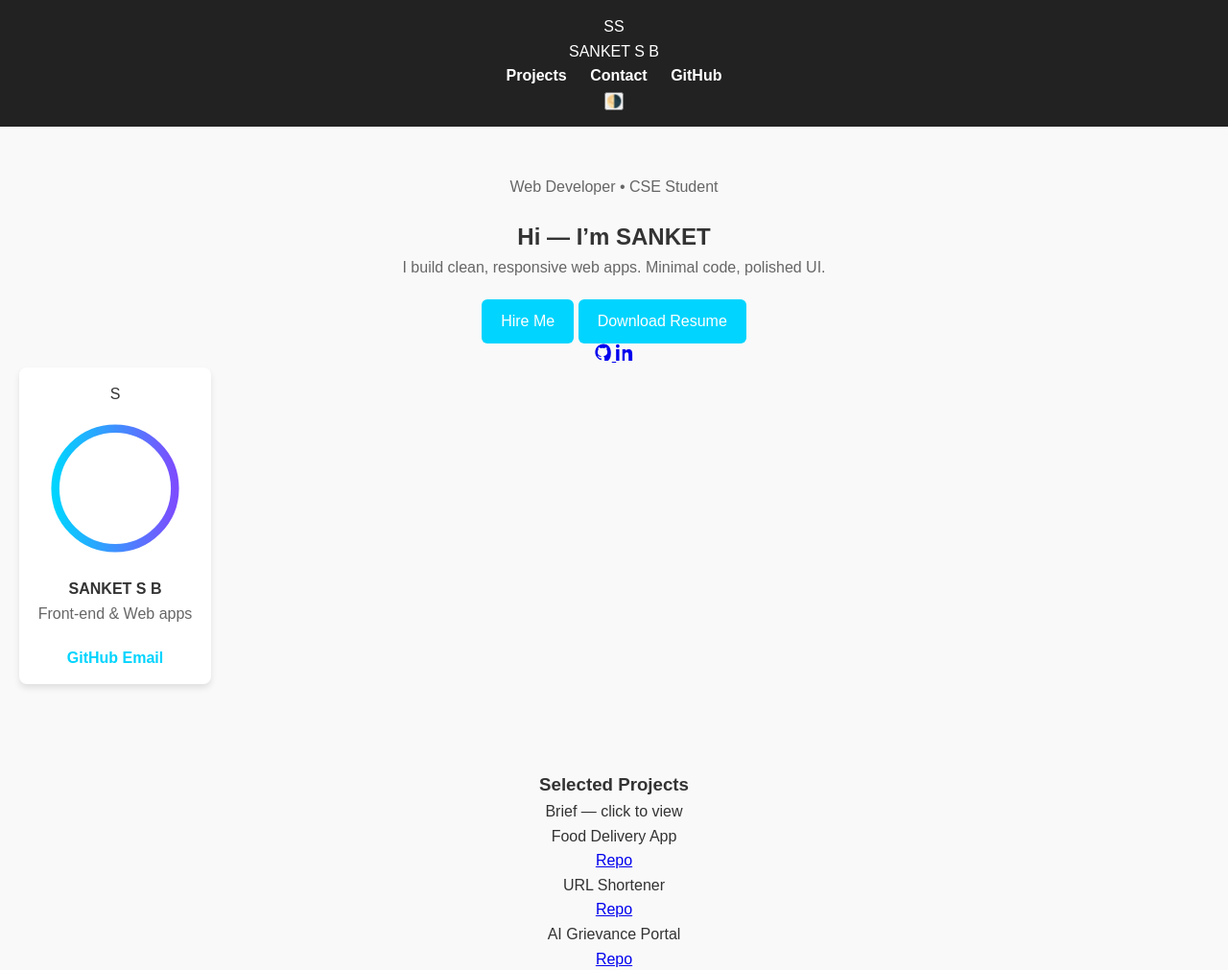
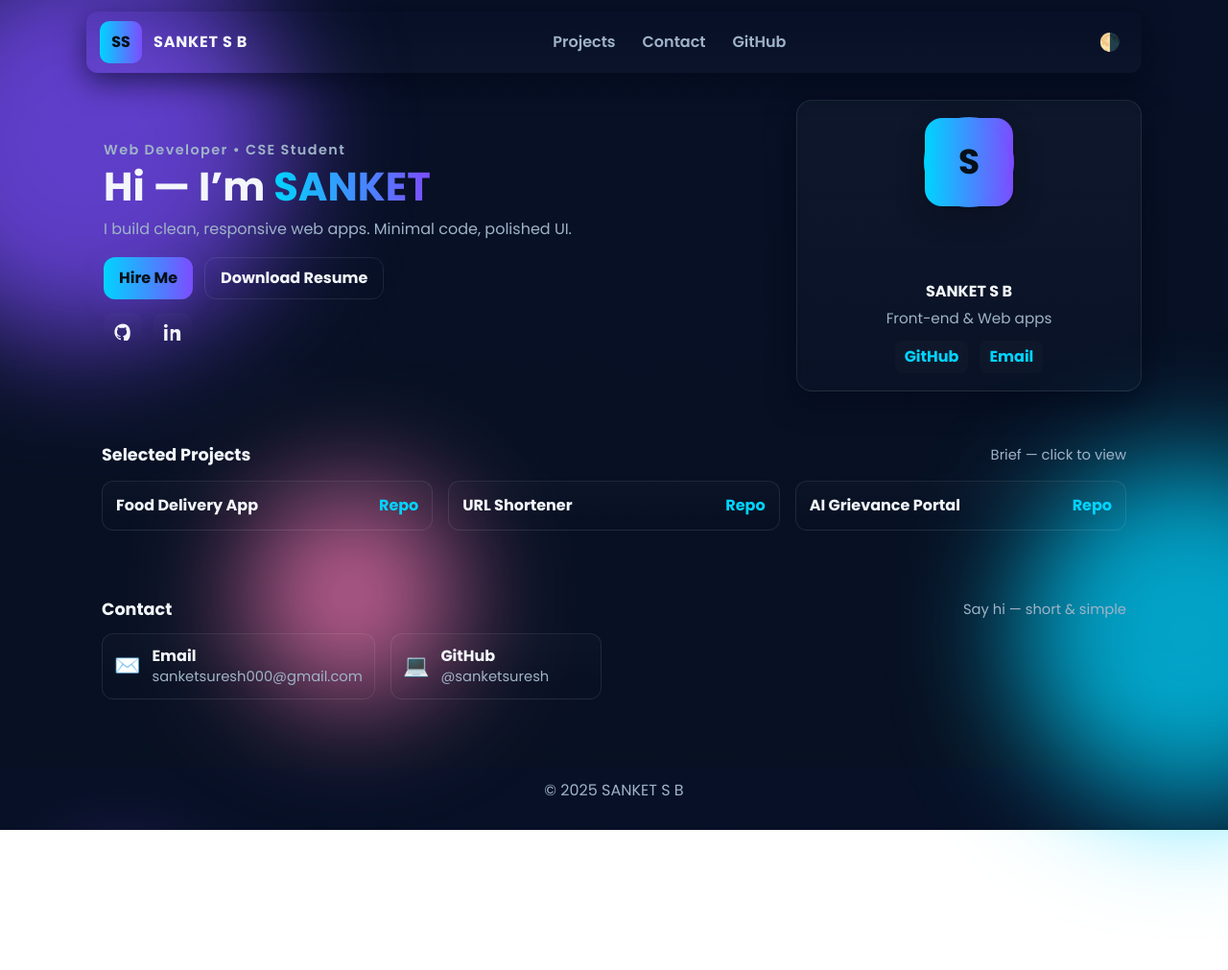
Before and after one commit to sanketsuresh/portfolio, a plain HTML site: page index.html in a window 1280 px wide. Shown: the top 1011 px of the page at 96% size. After the commit the page ends 865 px from the top, so only its background shows below. Drawn offline with Linux system fonts and the light colour scheme.

Commit message:
style.css

```diff
--- a/style.css
+++ b/style.css
@@ -1,116 +1,129 @@
-/* Basic Reset */
-* { margin: 0; padding: 0; box-sizing: border-box; font-family: Arial, sans-serif; }
-
-/* Body */
-body {
-  background: #f9f9f9;
-  color: #333;
-  line-height: 1.6;
+:root{
+  --bg-1: #071026;
+  --bg-2: #081122;
+  --card: rgba(255,255,255,0.06);
+  --glass: rgba(255,255,255,0.05);
+  --text: #f3f7fb;
+  --muted: #9fb3c8;
+  --accent-a: #00d4ff;
+  --accent-b: #7c4dff;
+  --glass-border: rgba(255,255,255,0.09);
+  --shadow: 0 10px 30px rgba(2,6,23,0.6);
+  --radius: 14px;
+  --gap: 18px;
+  font-size: 16px;
+}
+:root[data-theme="light"]{
+  --bg-1: #f7fbff;
+  --bg-2: #eef6ff;
+  --card: rgba(10,14,20,0.03);
+  --glass: rgba(255,255,255,0.8);
+  --text: #071029;
+  --muted: #425a6e;
+  --glass-border: rgba(10,14,20,0.06);
+  --shadow: 0 8px 26px rgba(10,14,20,0.08);
 }
 
-/* Header */
-header {
-  background: #222;
-  color: #fff;
-  padding: 15px;
-  text-align: center;
-}
-header h1 {
-  margin-bottom: 10px;
-}
-nav a {
-  color: #fff;
-  text-decoration: none;
-  margin: 0 10px;
-  font-weight: bold;
-}
-nav a:hover {
-  color: #00d4ff;
-}
-.btn.resume {
-  background: #7c4dff;
-}
-.btn.resume:hover {
-  background: #5a36d6;
+/* base reset */
+*{box-sizing:border-box;margin:0;padding:0}
+html,body{height:100%}
+body{
+  font-family: 'Poppins', system-ui, -apple-system, 'Segoe UI', Roboto, Arial;
+  background: radial-gradient(1200px 600px at 10% 10%, rgba(124,77,255,0.08), transparent 10%),
+              radial-gradient(1000px 500px at 95% 90%, rgba(0,212,255,0.06), transparent 10%),
+              linear-gradient(180deg, var(--bg-1), var(--bg-2));
+  color:var(--text);
+  -webkit-font-smoothing:antialiased;
+  -moz-osx-font-smoothing:grayscale;
+  line-height:1.4;
+  padding-bottom:80px;
 }
 
+/* background blobs */
+.bg-blobs{position:fixed;inset:0;z-index:-1;pointer-events:none}
+.blob{position:absolute;border-radius:50%;filter:blur(60px);opacity:.75;mix-blend-mode:screen}
+.b1{width:420px;height:420px;background:#7c4dff;left:-120px;top:-80px;animation:move1 10s ease-in-out infinite}
+.b2{width:360px;height:360px;background:#00d4ff;right:-140px;bottom:-60px;animation:move2 12s ease-in-out infinite}
+.b3{width:220px;height:220px;background:#ff7ab6;left:20%;bottom:10%;animation:move3 14s ease-in-out infinite}
+@keyframes move1{0%{transform:translateY(0)}50%{transform:translateY(18px)}100%{transform:translateY(0)}}
+@keyframes move2{0%{transform:translateY(0)}50%{transform:translateY(-20px)}100%{transform:translateY(0)}}
+@keyframes move3{0%{transform:translateY(0)}50%{transform:translateY(12px)}100%{transform:translateY(0)}}
 
-/* Hero Section */
-.hero {
-  text-align: center;
-  padding: 50px 20px;
+/* topbar */
+.topbar{
+  position:sticky;top:12px;z-index:40;margin:12px auto;display:flex;align-items:center;justify-content:space-between;
+  width:min(1100px,94%);padding:10px 14px;background:linear-gradient(180deg,transparent,rgba(255,255,255,0.02));
+  border-radius:12px;
+  box-shadow:var(--shadow);
+  align-self:center;
 }
-.hero h2 {
-  font-size: 2.2rem;
-  margin-bottom: 10px;
+.brand{display:flex;align-items:center;gap:12px}
+.monogram{width:44px;height:44px;border-radius:10px;background:linear-gradient(90deg,var(--accent-a),var(--accent-b));display:flex;align-items:center;justify-content:center;font-weight:700;color:#061016}
+.name{font-weight:700;letter-spacing:0.8px}
+.topnav{display:flex;gap:12px;align-items:center}
+.topnav a{color:var(--muted);text-decoration:none;font-weight:600;padding:8px;border-radius:10px;transition:all .18s}
+.topnav a:hover{color:var(--text);background:var(--card)}
+.theme-btn{background:transparent;border:0;font-size:18px;cursor:pointer;padding:8px;border-radius:10px}
+
+/* hero */
+.hero{width:min(1100px,94%);margin:28px auto 0;display:grid;grid-template-columns:1fr 360px;gap:30px;align-items:center}
+.hero-left{padding:18px}
+.tag{font-weight:600;color:var(--muted);letter-spacing:0.1em;margin-bottom:8px;font-size:.9rem}
+.headline{font-size:2.6rem;line-height:1;margin:.1rem 0}
+.headline .accent{background:linear-gradient(90deg,var(--accent-a),var(--accent-b));-webkit-background-clip:text;background-clip:text;color:transparent}
+.lead{color:var(--muted);margin:12px 0 18px;max-width:60ch}
+.cta-row{display:flex;gap:12px;flex-wrap:wrap}
+.btn{display:inline-flex;align-items:center;gap:10px;padding:10px 16px;border-radius:12px;text-decoration:none;font-weight:700;cursor:pointer;transition:transform .18s,box-shadow .18s}
+.btn.primary{background:linear-gradient(90deg,var(--accent-a),var(--accent-b));color:#041018;box-shadow:0 8px 30px rgba(124,77,255,0.12)}
+.btn.ghost{background:transparent;color:var(--text);border:1px solid var(--glass-border)}
+.btn:hover{transform:translateY(-4px)}
+
+/* socials */
+.socials{display:flex;gap:12px;margin-top:14px}
+.socials a{display:inline-flex;align-items:center;justify-content:center;width:40px;height:40px;border-radius:10px;background:linear-gradient(180deg, rgba(255,255,255,0.02), transparent);color:var(--text);text-decoration:none;font-size:14px;transition:transform .18s}
+.socials a:hover{transform:translateY(-6px);filter:brightness(1.05)}
+
+/* hero-right card */
+.hero-right{display:flex;justify-content:center}
+.card{width:100%;background:linear-gradient(180deg, rgba(255,255,255,0.03), rgba(255,255,255,0.01));border-radius:16px;padding:18px;border:1px solid var(--glass-border);box-shadow:var(--shadow);backdrop-filter:blur(6px);transition:transform .18s}
+.avatar-ring{display:flex;align-items:center;gap:12px;justify-content:center;position:relative}
+.avatar{width:92px;height:92px;border-radius:18px;background:linear-gradient(90deg,var(--accent-a),var(--accent-b));display:flex;align-items:center;justify-content:center;color:#061018;font-weight:800;font-size:36px;box-shadow:0 10px 30px rgba(0,0,0,.28)}
+.ring{position:absolute;width:120px;height:120px;left:50%;transform:translateX(-50%);top:-14px;opacity:0.95}
+.card-title{text-align:center;margin-top:78px;font-weight:700}
+.card-sub{text-align:center;color:var(--muted);margin-top:6px;font-size:.95rem}
+.mini-links{display:flex;gap:12px;justify-content:center;margin-top:12px}
+.mini-links a{color:var(--accent-a);text-decoration:none;font-weight:700;padding:6px 10px;border-radius:8px;background:rgba(255,255,255,0.02)}
+
+/* section styles */
+.section{width:min(1100px,94%);margin:38px auto;padding:16px}
+.section-head{display:flex;align-items:center;justify-content:space-between;gap:12px}
+.section-head h3{font-size:1.1rem;font-weight:700}
+.small{font-size:.92rem}
+.muted{color:var(--muted)}
+
+/* projects */
+.projects-grid{display:grid;grid-template-columns:repeat(auto-fit,minmax(220px,1fr));gap:16px;margin-top:14px}
+.proj{background:linear-gradient(180deg, rgba(255,255,255,0.02), transparent);border-radius:12px;padding:14px;border:1px solid var(--glass-border);display:flex;align-items:center;justify-content:space-between;gap:12px;transition:transform .18s,box-shadow .18s}
+.proj:hover{transform:translateY(-8px);box-shadow:0 18px 40px rgba(2,6,23,0.6)}
+.proj-title{font-weight:700}
+.proj-links a{text-decoration:none;color:var(--accent-a);font-weight:700}
+
+/* contact */
+.contact-row{display:flex;gap:16px;flex-wrap:wrap;margin-top:12px}
+.contact-card{display:flex;gap:12px;align-items:center;background:linear-gradient(180deg, rgba(255,255,255,0.02), transparent);padding:12px;border-radius:12px;text-decoration:none;color:var(--text);border:1px solid var(--glass-border);min-width:220px;transition:transform .18s}
+.contact-card:hover{transform:translateY(-6px)}
+.ico{font-size:22px}
+.label{font-weight:700}
+.tiny{color:var(--muted);font-size:.92rem}
+
+/* footer */
+.footer{text-align:center;margin-top:28px;color:var(--muted);padding:30px 0}
+
+/* responsiveness */
+@media (max-width:920px){
+  .hero{grid-template-columns:1fr;gap:22px}
+  .hero-right{order:2}
+  .hero-left{order:1}
+  .topnav{display:none}
+  .card{margin-top:8px}
 }
-.hero p {
-  color: #666;
-  margin-bottom: 20px;
-}
-.btn {
-  display: inline-block;
-  padding: 10px 20px;
-  background: #00d4ff;
-  color: #fff;
-  text-decoration: none;
-  border-radius: 6px;
-}
-.btn:hover {
-  background: #009ecf;
-}
-
-/* Projects */
-#projects {
-  padding: 40px 20px;
-  text-align: center;
-}
-#projects h2 {
-  margin-bottom: 20px;
-}
-.projects {
-  display: flex;
-  justify-content: center;
-  gap: 15px;
-  flex-wrap: wrap;
-}
-.card {
-  background: #fff;
-  padding: 15px;
-  border-radius: 8px;
-  box-shadow: 0 4px 6px rgba(0,0,0,0.1);
-  width: 200px;
-}
-.card h3 {
-  margin-bottom: 10px;
-}
-.card a {
-  text-decoration: none;
-  color: #00d4ff;
-  font-weight: bold;
-}
-.card a:hover {
-  color: #009ecf;
-}
-
-/* Contact */
-#contact {
-  padding: 40px 20px;
-  text-align: center;
-}
-#contact a {
-  color: #00d4ff;
-  text-decoration: none;
-}
-#contact a:hover {
-  color: #009ecf;
-}
-
-/* Footer */
-footer {
-  text-align: center;
-  padding: 15px;
-  background: #222;
-  color: #fff;
-  margin-top: 30px;
-}
```
